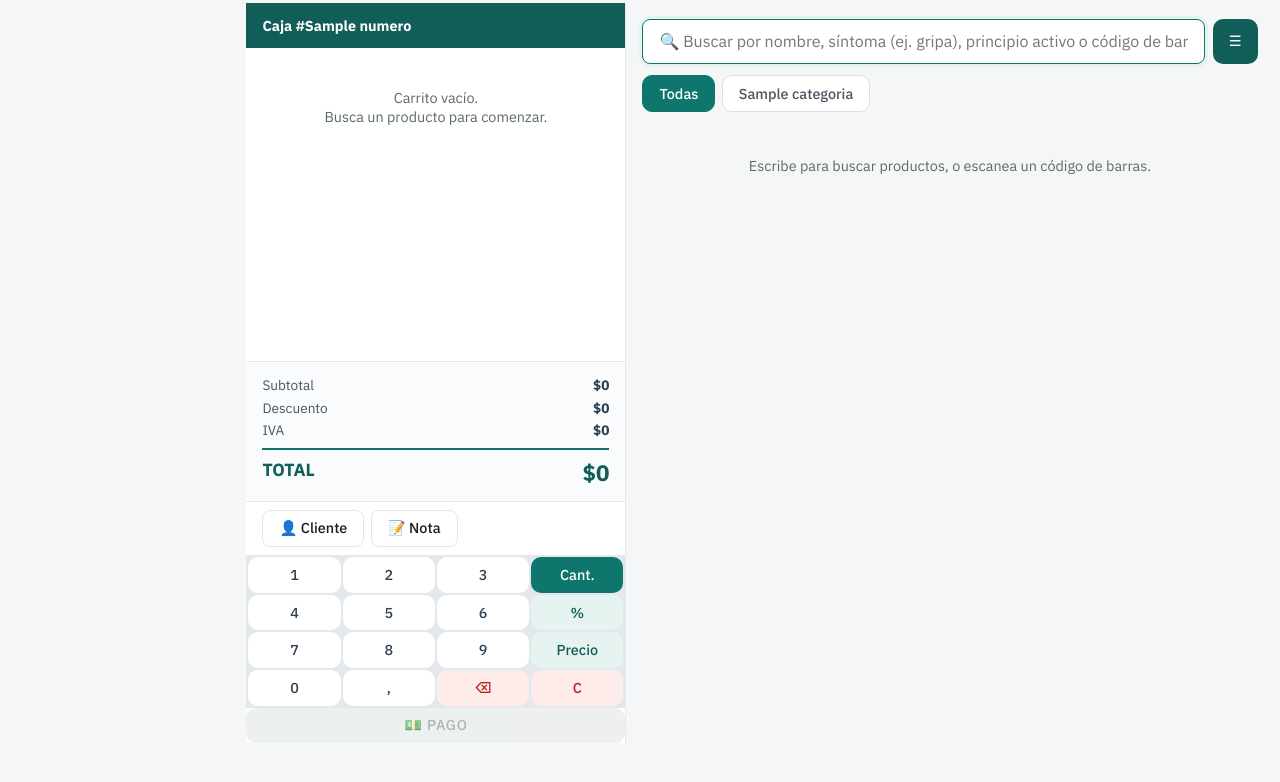
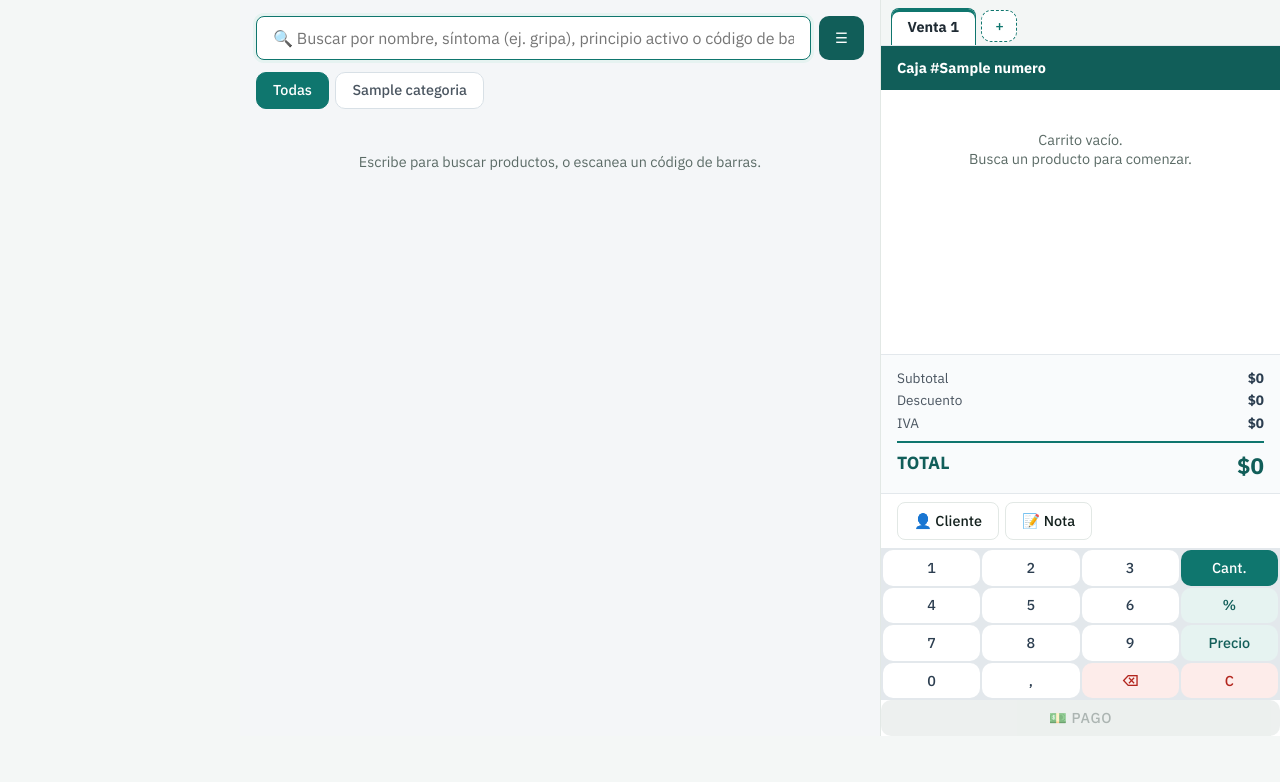
Before and after one commit to ahinar/drogueria, a Flask app: template app/templates/pos/index.html in a window 1280 px wide. Shown: the top 782 px of the page. Run offline with Flask 3, Linux system fonts and the light colour scheme; the template is opened without the code that fills it: most values are stand-ins (such as "Sample title", 1, 10 or a date in 2020); data that the repository does not hold is empty; parts of the project's set-up code (start-up, migrations or seed data) failed here and were passed over.

Commit message:
POS: varias ventas a la vez con pestanas, boton + y F4
- Cada venta abierta tiene su carrito, cliente y nota; todas se guardan
  en el navegador (formato nuevo pos_ventas_caja_<id>, con migracion del
  carrito viejo).
- Al cobrar se cierra la pestana cobrada y se pasa a la siguiente; la x
  descarta una venta (con confirmacion si tiene productos); maximo 8.
- "Vaciar carrito" vacia solo la venta actual.
- Diseno nuevo: carrito a la derecha.

Co-Authored-By: Claude Opus 5.5 <noreply@anthropic.com>
Claude-Session: https://claude.ai/code/session_012pQkNdT8FbS5gdptjthv8Z

```diff
--- a/app/templates/pos/index.html
+++ b/app/templates/pos/index.html
@@ -5,6 +5,9 @@
 
   <!-- ============ COLUMNA IZQUIERDA: CARRITO ============ -->
   <aside class="pos-carrito">
+    <!-- Pestañas de ventas abiertas ("Venta 1", "Venta 2"...) y botón + para
+         atender a otro cliente. Las dibuja pos_carrito.js (pintarPestanas). -->
+    <div class="pos-ventas-tabs" id="pos-ventas-tabs" role="tablist" aria-label="Ventas abiertas"></div>
     <div class="pos-carrito-header">
       <span class="pos-caja-numero">Caja #{{ caja['numero'] }}</span>
       <span class="pos-caja-hora">{{ caja['abierta_en'][11:16] }}</span>
--- a/static/css/moderno.css
+++ b/static/css/moderno.css
@@ -187,3 +187,9 @@
 .moderno .boton-chico { border-radius: 8px; }
 .moderno .boton-chico.sec, .moderno .boton.sec, .moderno button.sec { background: var(--superficie); color: var(--texto); border: 1px solid var(--borde); }
 .moderno a.boton-chico.sec, .moderno a.boton.sec { color: var(--texto); }
+
+/* ---------- POS: carrito a la derecha y más aire ---------- */
+.moderno .pos-layout { grid-template-columns: minmax(0, 1fr) 400px; margin: -1.6rem -2rem -2.4rem; height: calc(100vh - 64px); }
+.moderno .pos-carrito { order: 2; border-right: 0; border-left: 1px solid var(--borde); }
+.moderno .pos-productos { order: 1; }
+@media (max-width: 900px) { .moderno .pos-layout { grid-template-columns: 1fr; height: auto; } }
--- a/static/css/pos_nuevo.css
+++ b/static/css/pos_nuevo.css
@@ -376,3 +376,22 @@
 
 /* En la "i": tabla de presentaciones */
 .info-pres { margin-top: .6rem; }
+
+/* =====================================================================
+   VARIAS VENTAS A LA VEZ: pestañas arriba del carrito
+   ===================================================================== */
+.pos-ventas-tabs { display: flex; align-items: center; gap: .35rem; padding: .5rem .6rem 0; overflow-x: auto;
+  background: #F3F6F5; border-bottom: 1px solid #e3e8ec; flex: none; }
+.pos-venta-tab { display: flex; align-items: stretch; border: 1px solid #d5dee6; border-bottom: 0;
+  border-radius: 8px 8px 0 0; background: #fff; flex: none; }
+.pos-venta-tab.activa { border-color: var(--acento); box-shadow: inset 0 3px 0 var(--acento); }
+.pos-venta-ir, .pos-venta-cerrar { background: transparent !important; color: #1f2a33 !important; border: 0; padding: .45rem .6rem;
+  font-size: .85rem; cursor: pointer; white-space: nowrap; }
+.pos-venta-tab.activa .pos-venta-ir { font-weight: 700; }
+.pos-venta-cerrar { padding: .45rem .5rem .45rem 0; color: #7a8794 !important; font-size: 1rem; line-height: 1; }
+.pos-venta-cerrar:hover { color: #b3261e !important; }
+.pos-venta-n { display: inline-block; min-width: 1.3rem; padding: 0 .35rem; border-radius: 999px; background: var(--acento-suave);
+  color: var(--acento-fuerte); font-size: .75rem; font-weight: 700; text-align: center; }
+.pos-venta-nueva { flex: none; width: 36px; height: 32px; display: inline-flex; align-items: center; justify-content: center; border-radius: 8px; border: 1px dashed var(--acento) !important;
+  background: #fff !important; color: var(--acento) !important; font-size: 1.2rem; font-weight: 700; line-height: 1; padding: 0; }
+.pos-venta-nueva:hover { background: var(--acento-suave) !important; }
--- a/static/js/pos_carrito.js
+++ b/static/js/pos_carrito.js
@@ -13,6 +13,8 @@
 //   6. Atajos de teclado físico (números, backspace, delete, +, -, Enter)
 //   7. Registrar gastos sin salir del POS
 //   8. Carrito persistente (no se pierde al navegar o cerrar)
+//   9. VARIAS VENTAS A LA VEZ: pestañas "Venta 1", "Venta 2"... y botón +
+//      para atender a otro cliente sin perder la venta que estaba a medias.
 // =====================================================================
 (function () {
   'use strict';
@@ -71,43 +73,146 @@
   if (!URL.productos || !URL.cobrar) return;
 
   const CAJA_ID = ($('pos-caja-id') && $('pos-caja-id').value) || 'default';
-  const CLAVE_CARRITO = 'pos_carrito_caja_' + CAJA_ID;
+  const CLAVE_CARRITO = 'pos_carrito_caja_' + CAJA_ID;   // formato viejo (una sola venta)
+  const CLAVE_VENTAS = 'pos_ventas_caja_' + CAJA_ID;     // formato nuevo (varias ventas)
+  const MAX_VENTAS = 8;
 
-  // Limpieza: borrar carritos de cajas anteriores
+  // Limpieza: borrar lo guardado de cajas anteriores (de otro turno)
   try {
     const aBorrar = [];
     for (let i = 0; i < localStorage.length; i++) {
       const k = localStorage.key(i);
-      if (k && k.startsWith('pos_carrito_caja_') && k !== CLAVE_CARRITO) {
+      if (k && ((k.startsWith('pos_carrito_caja_') && k !== CLAVE_CARRITO) ||
+                (k.startsWith('pos_ventas_caja_') && k !== CLAVE_VENTAS))) {
         aBorrar.push(k);
       }
     }
     aBorrar.forEach(k => localStorage.removeItem(k));
   } catch (e) { /* silencio */ }
 
-  // Cargar carrito guardado
+  // ---------------------------------------------------------------
+  // VARIAS VENTAS ABIERTAS
+  // ---------------------------------------------------------------
+  // "ventas" es la lista de ventas abiertas; cada una tiene su carrito,
+  // su cliente y su nota. "activa" es la posición de la que se ve.
+  // Las variables carrito / cliente / nota de siempre apuntan a la venta
+  // activa, así el resto del código no cambia.
+  const ventaVacia = (id) => ({ id: id, carrito: [], cliente: { nombre: '', documento: '' }, nota: '' });
+  let ventas = [ventaVacia(1)];
+  let activa = 0;
+
+  // Cargar lo guardado en el navegador (o el carrito del formato viejo)
   try {
-    const guardado = localStorage.getItem(CLAVE_CARRITO);
-    if (guardado) carrito = JSON.parse(guardado) || [];
-  } catch (e) { carrito = []; }
+    const guardado = JSON.parse(localStorage.getItem(CLAVE_VENTAS) || 'null');
+    if (guardado && Array.isArray(guardado.ventas) && guardado.ventas.length) {
+      ventas = guardado.ventas;
+      activa = Math.min(Math.max(0, guardado.activa || 0), ventas.length - 1);
+    } else {
+      const viejo = JSON.parse(localStorage.getItem(CLAVE_CARRITO) || 'null');
+      if (Array.isArray(viejo)) ventas[0].carrito = viejo;
+    }
+    localStorage.removeItem(CLAVE_CARRITO);
+  } catch (e) { ventas = [ventaVacia(1)]; activa = 0; }
+  carrito = ventas[activa].carrito;
+  cliente = ventas[activa].cliente || { nombre: '', documento: '' };
+  nota = ventas[activa].nota || '';
+
   // Carritos guardados antes de existir las presentaciones: eran todos "unidad principal"
-  carrito.forEach((it) => {
+  ventas.forEach((v) => v.carrito.forEach((it) => {
     if (it.factor == null) { it.factor = 1; it.presentacion_id = 0; it.presentacion = ''; }
     if (it.stock_base == null) it.stock_base = it.stock;
-  });
+  }));
 
-  // Guarda una copia del carrito en el navegador para no perderlo si se recarga la página.
-  // Si el carrito está vacío no guardamos nada (así no quedan restos de ventas ya cobradas).
+  // Guarda TODAS las ventas abiertas en el navegador: no se pierden si se
+  // recarga la página, se cierra el navegador o se va la luz.
   function guardarCarrito() {
+    ventas[activa].carrito = carrito;
+    ventas[activa].cliente = cliente;
+    ventas[activa].nota = nota;
     try {
-      if (carrito.length) localStorage.setItem(CLAVE_CARRITO, JSON.stringify(carrito));
-      else localStorage.removeItem(CLAVE_CARRITO);
+      const hayAlgo = ventas.some((v) => v.carrito.length || v.cliente.nombre || v.nota);
+      if (hayAlgo || ventas.length > 1) {
+        localStorage.setItem(CLAVE_VENTAS, JSON.stringify({ ventas: ventas, activa: activa }));
+      } else {
+        localStorage.removeItem(CLAVE_VENTAS);
+      }
     } catch (e) { /* si el navegador no deja guardar, seguimos sin guardar */ }
+    pintarPestanas();
   }
+
+  // Después de cobrar: la venta cobrada se cierra. Si había otras abiertas,
+  // se pasa a la siguiente; si no, queda una venta nueva vacía.
   function limpiarCarrito() {
-    carrito = [];
+    ventas.splice(activa, 1);
+    if (!ventas.length) ventas.push(ventaVacia(1));
+    activa = Math.min(activa, ventas.length - 1);
+    carrito = ventas[activa].carrito;
+    cliente = ventas[activa].cliente;
+    nota = ventas[activa].nota;
     seleccionado = -1;
-    try { localStorage.removeItem(CLAVE_CARRITO); } catch (e) {}
+    guardarCarrito();
+  }
+
+  // Cambiar a otra venta abierta (clic en su pestaña)
+  function cambiarVenta(i) {
+    if (i === activa || !ventas[i]) return;
+    guardarCarrito();                 // primero se guarda la que se deja
+    activa = i;
+    carrito = ventas[i].carrito;
+    cliente = ventas[i].cliente;
+    nota = ventas[i].nota;
+    seleccionado = -1;
+    pintarCarrito();
+    inputBusqueda.focus();
+  }
+
+  // Botón +: abre una venta nueva (para atender a otro cliente)
+  function nuevaVenta() {
+    if (ventas.length >= MAX_VENTAS) { aviso('Máximo ' + MAX_VENTAS + ' ventas abiertas a la vez.'); return; }
+    guardarCarrito();
+    const siguiente = ventas.reduce((m, v) => Math.max(m, v.id), 0) + 1;
+    ventas.push(ventaVacia(siguiente));
+    cambiarVenta(ventas.length - 1);
+    aviso('Venta ' + siguiente + ' abierta. La anterior quedó guardada en su pestaña.');
+  }
+
+  // La ✕ de una pestaña: descarta esa venta (pregunta si tiene productos)
+  async function cerrarVenta(i) {
+    const v = ventas[i];
+    if (!v) return;
+    const lista = i === activa ? carrito : v.carrito;
+    if (lista.length && !(await window.confirmar('¿Descartar la Venta ' + v.id + ' con ' + lista.length +
+        ' producto(s)? No se cobra nada.', { textoAceptar: 'Descartar' }))) return;
+    guardarCarrito();
+    ventas.splice(i, 1);
+    if (!ventas.length) ventas.push(ventaVacia(1));
+    // Si se cerró una pestaña anterior a la activa, la activa corre una posición
+    if (i < activa) activa -= 1;
+    activa = Math.min(activa, ventas.length - 1);
+    carrito = ventas[activa].carrito;
+    cliente = ventas[activa].cliente;
+    nota = ventas[activa].nota;
+    seleccionado = -1;
+    pintarCarrito();
+  }
+
+  // Dibuja las pestañas: "Venta 1 · 3", "Venta 2 · Juan · 1", y el botón +
+  function pintarPestanas() {
+    const caja = $('pos-ventas-tabs');
+    if (!caja) return;
+    caja.innerHTML = ventas.map((v, i) => {
+      const lista = i === activa ? carrito : v.carrito;
+      const n = lista.reduce((s, it) => s + 1, 0);
+      const quien = v.cliente && v.cliente.nombre ? ' · ' + esc(v.cliente.nombre.split(' ')[0]) : '';
+      return '<div class="pos-venta-tab' + (i === activa ? ' activa' : '') + '">' +
+        '<button type="button" class="pos-venta-ir" data-venta="' + i + '" title="Ver esta venta">' +
+          'Venta ' + v.id + quien + (n ? ' <span class="pos-venta-n">' + n + '</span>' : '') + '</button>' +
+        (ventas.length > 1 || n ? '<button type="button" class="pos-venta-cerrar" data-cerrar="' + i +
+          '" aria-label="Descartar la venta ' + v.id + '" title="Descartar esta venta">×</button>' : '') +
+        '</div>';
+    }).join('') +
+      '<button type="button" class="pos-venta-nueva" id="pos-venta-nueva" title="Nueva venta: atender a otro cliente (F4)" ' +
+      'aria-label="Nueva venta">+</button>';
   }
 
   const inputBusqueda = $('pos-input-busqueda');
@@ -376,7 +481,8 @@
       // window.confirmar (base.html) muestra la ventana del programa y responde después
       if (carrito.length) {
         window.confirmar('¿Vaciar el carrito?').then((ok) => {
-          if (ok) { limpiarCarrito(); pintarCarrito(); }
+          // Vaciar = quitar los productos de ESTA venta (la pestaña sigue abierta)
+          if (ok) { carrito.splice(0); seleccionado = -1; pintarCarrito(); }
         });
       }
       return;
@@ -615,8 +721,7 @@
       $('exito-comprobante').href = json.url_comprobante;
       $('pago-form').style.display = 'none';
       $('pago-exito').style.display = '';
-      limpiarCarrito();   // vacía el carrito Y borra la copia guardada en el navegador
-      cliente = { nombre: '', documento: '' }; nota = '';
+      limpiarCarrito();   // cierra la venta cobrada (si hay otras abiertas, pasa a la siguiente)
       pintarCarrito();
       buscar(false);
     } catch (e) {
@@ -1084,6 +1189,27 @@
     if (!modalPres || modalPres.classList.contains('modal-oculto')) inputBusqueda.focus();
   });
 
+  // F4 = nueva venta (atender a otro cliente). Funciona aunque se esté
+  // escribiendo en el buscador, pero no con una ventana abierta.
+  document.addEventListener('keydown', (e) => {
+    if (e.key !== 'F4') return;
+    if (document.querySelector('[id^="modal-"]:not(.modal-oculto)')) return;
+    e.preventDefault();
+    nuevaVenta();
+  });
+
+  // Pestañas de ventas: cambiar, descartar o abrir una nueva
+  const tabsVentas = $('pos-ventas-tabs');
+  if (tabsVentas) {
+    tabsVentas.addEventListener('click', (e) => {
+      const ir = e.target.closest('[data-venta]');
+      const cerrar = e.target.closest('[data-cerrar]');
+      if (cerrar) cerrarVenta(+cerrar.dataset.cerrar);
+      else if (ir) cambiarVenta(+ir.dataset.venta);
+      else if (e.target.closest('#pos-venta-nueva')) nuevaVenta();
+    });
+  }
+
   $('pos-categorias').addEventListener('click', (e) => {
     const boton = e.target.closest('.pos-cat');
     if (!boton) return;
```
Also changed, not shown: PROYECTO.md (+2 -0 lines).
